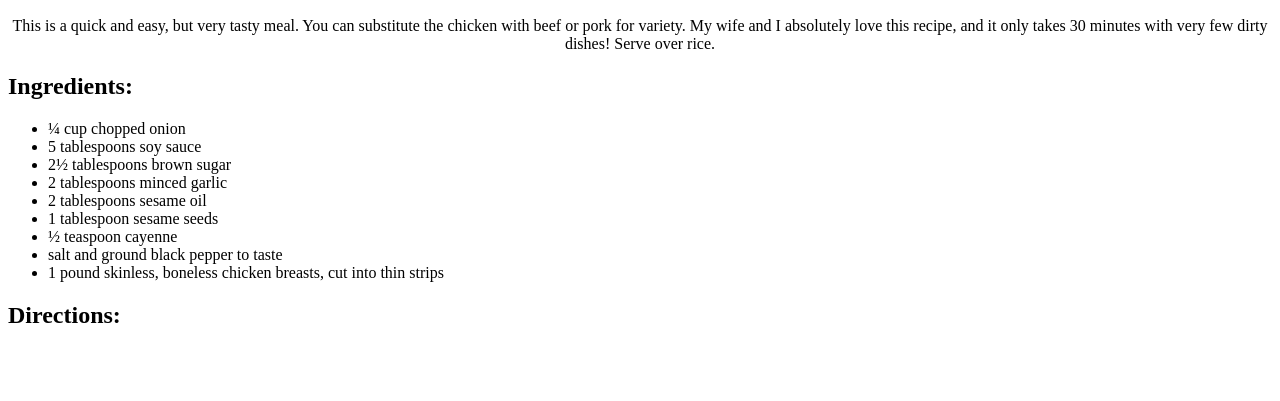
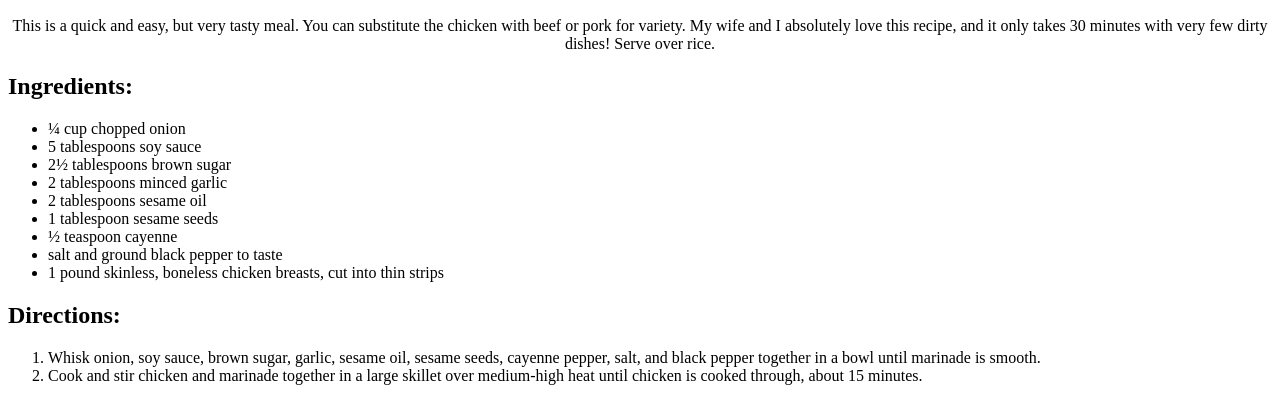
Before and after one commit to dz-85/odin-recipes, a plain HTML site: page recipes/bulgogi.html in a window 1280 px wide. Shown: the part 533-934 px from the top of the page. Before the commit the page ends 882 px from the top, so only its background shows below. Drawn offline with Linux system fonts and the light colour scheme.

Commit message:
bulgogi directions added

```diff
--- a/recipes/bulgogi.html
+++ b/recipes/bulgogi.html
@@ -26,7 +26,8 @@
 
     <h2>Directions:</h2>
     <ol>
-
+        <li>Whisk onion, soy sauce, brown sugar, garlic, sesame oil, sesame seeds, cayenne pepper, salt, and black pepper together in a bowl until marinade is smooth.</li>
+        <li>Cook and stir chicken and marinade together in a large skillet over medium-high heat until chicken is cooked through, about 15 minutes.</li>
     </ol>
 </body>
 </html>
```
